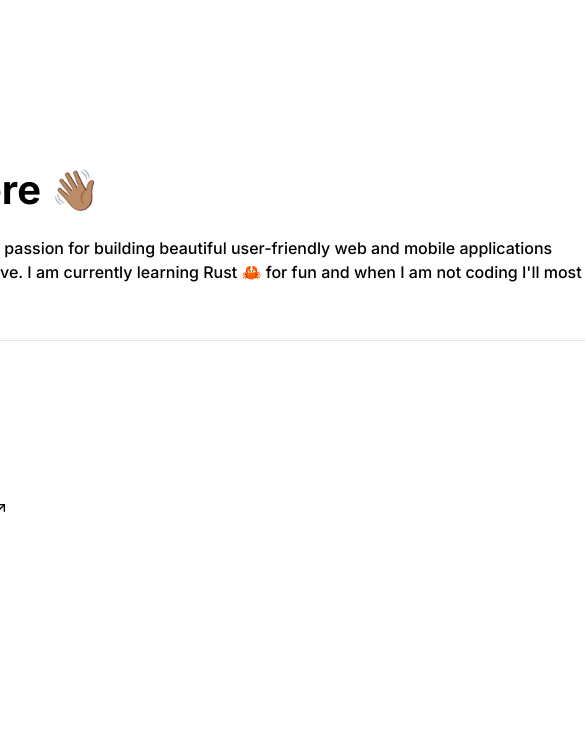
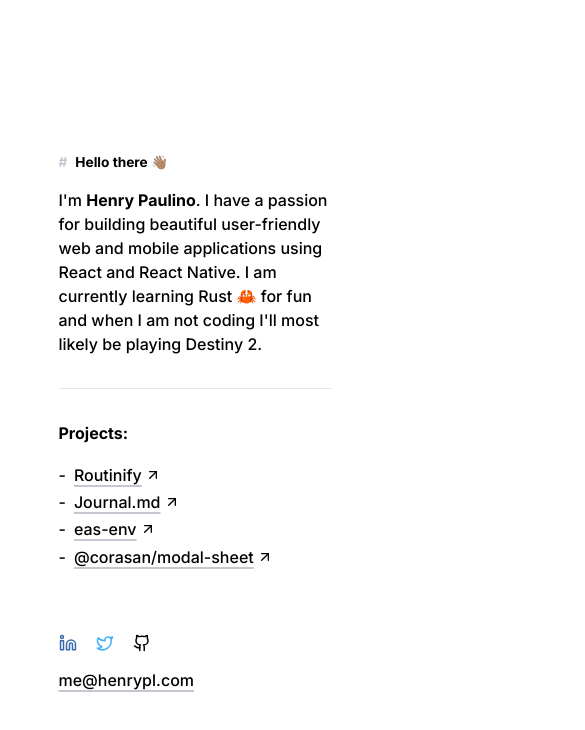
Before and after one commit to corasan/henrypl.com, a Next.js app: page / in a window 390 px wide. Shown: the top 730 px of the page, 585 px wide, since content can reach past the window. Built offline with nearby package versions, Linux system fonts and the light colour scheme.

Commit message:
chore: update CSS for responsive layout

```diff
--- a/src/app/globals.css
+++ b/src/app/globals.css
@@ -17,11 +17,11 @@
 
 body {
   color: rgb(var(--foreground-rgb));
-  padding-top: 10rem;
+  padding-top: 18vh;
   display: flex;
   flex: 1;
   flex-direction: column;
-  width: 800px;
+  width: 70vw;
   gap: 1rem;
   font-weight: 500;
 }
@@ -33,7 +33,7 @@ h1:before {
 }
 
 h1 {
-  font-size: 2.5rem;
+  font-size: 3.5vw;
   font-weight: 700;
 }
 
```
